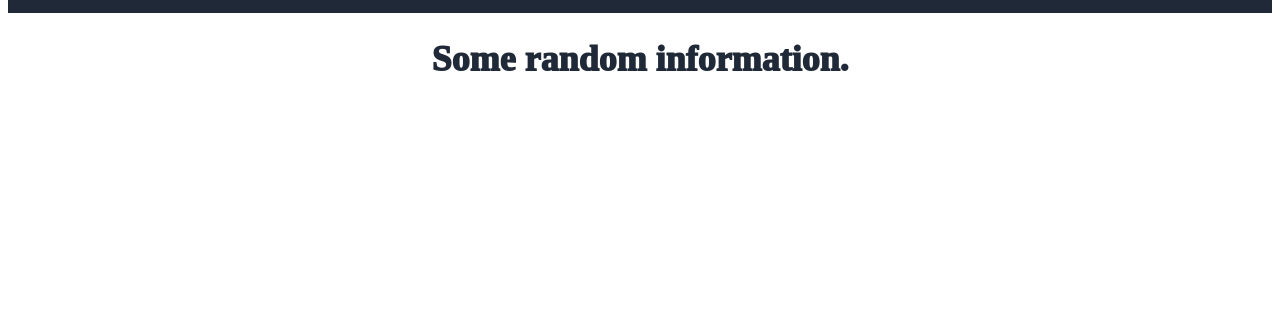
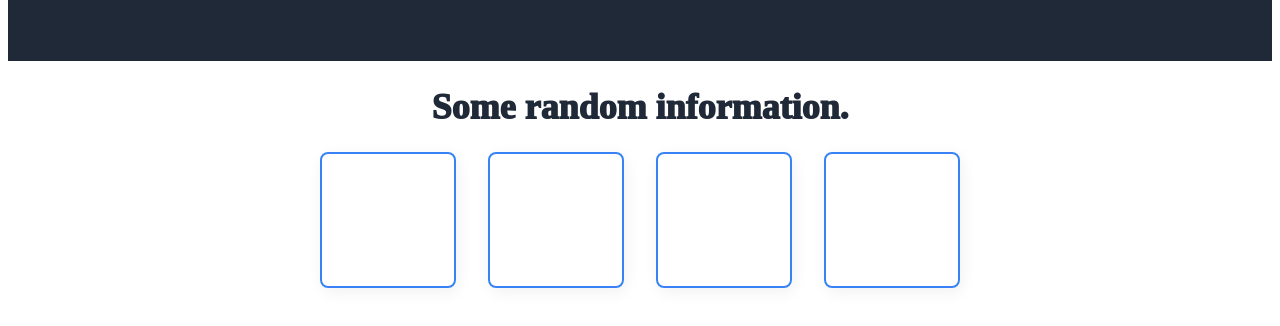
Before and after one commit to ANB-007/landing-page, a plain HTML site: page index.html in a window 1280 px wide. Shown: the part 356-682 px from the top of the page. Drawn offline with Linux system fonts and the light colour scheme.

Commit message:
format cards

```diff
--- a/index.html
+++ b/index.html
@@ -31,7 +31,12 @@
         <!-- images portion -->
         <div class ="images">
             <div class="information">Some random information.</div>
-
+            <div class="cards">
+                <div class="card"></div>
+                <div class="card"></div>
+                <div class="card"></div>
+                <div class="card"></div>
+              </div>
         </div>
 
         <div class ="quotes">
--- a/style.css
+++ b/style.css
@@ -9,7 +9,7 @@ body {
 }
 
 .top {
-    padding: 16px 150px;
+    padding: 16px 150px 64px;
     display: flex;
     justify-content: space-around;
     gap: 8px;
@@ -86,8 +86,9 @@ button {
 .images {
     padding: 25px 150px;
     display: flex;
-    justify-content: space-around;
-    align-items: start;
+    flex-direction: column;
+    justify-content: start;
+    align-items: center;
     gap: 8px;
 }
 
@@ -97,24 +98,18 @@ button {
     font-weight: 1000;
 }
 
+.cards {
+    display: flex;
+    gap: 32px;
+    justify-content: space-between;
+    padding-top: 16px;
+  }
 
-
-
-
-
-
-
-
-
-
-
-
-
-
-
-
-.quotes {
-    background-color: #E5E7EB;
-    color: #1F2937;
-    font-size: 36px;
-}
+  .card {
+    border: 2px solid #3882F6;
+    box-shadow: 2px 4px 16px rgba(0,0,0,.06);
+    border-radius: 8px;
+    min-height: 100px;
+    min-width: 100px;
+    padding: 16px;
+  }
```
